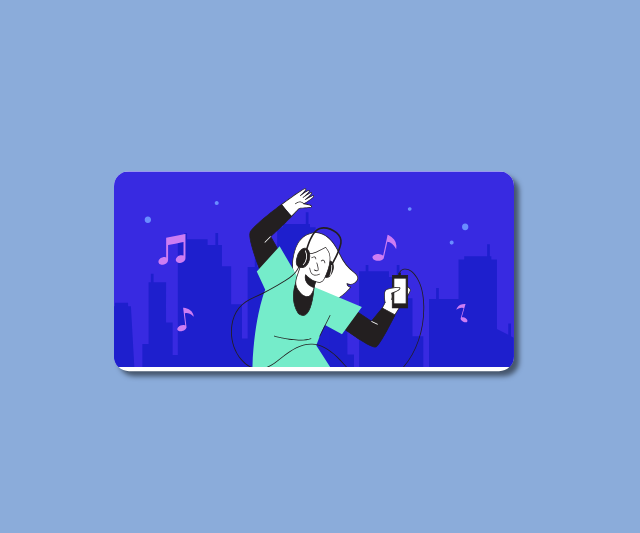
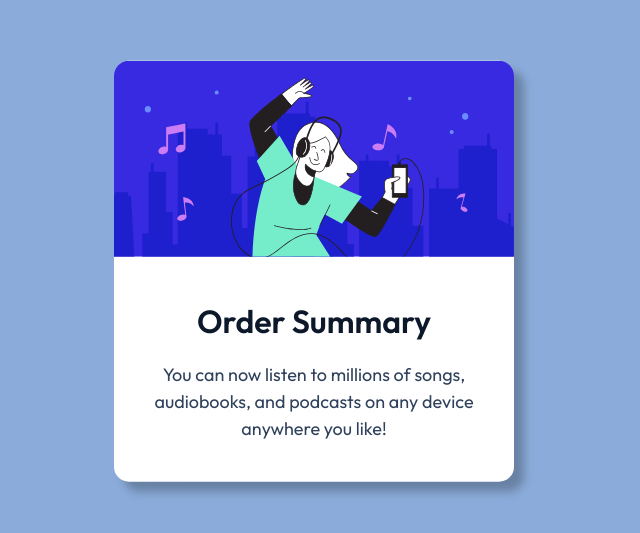
Before and after one commit to sparklaunch/01.OrderSummary, a Svelte app in the folder order-summary/: page / in a window 1280 px wide. Shown: the part 129-662 px from the top of the page, without its empty margins (326-966 px from the left). Built offline with nearby package versions, Linux system fonts and the light colour scheme.

Commit message:
Add the title

```diff
--- a/order-summary/src/components/Card.svelte
+++ b/order-summary/src/components/Card.svelte
@@ -1,16 +1,18 @@
 <script>
   import Hero from "./Hero.svelte";
+  import Title from "./Title.svelte";
 </script>
 
 <div id="card">
   <Hero />
+  <Title />
 </div>
 
 <style>
   #card {
     width: 400px;
     border-radius: 15px;
-    box-shadow: 5px 5px 5px rgba(0, 0, 0, 0.5);
+    box-shadow: 10px 10px 10px rgba(0, 0, 0, 0.25);
     background-color: white;
     position: fixed;
     top: 50%;
--- /dev/null
+++ b/order-summary/src/components/Title.svelte
@@ -0,0 +1,33 @@
+<svelte:head>
+  <link rel="preconnect" href="https://fonts.googleapis.com" />
+  <link rel="preconnect" href="https://fonts.gstatic.com" crossorigin />
+  <link
+    href="https://fonts.googleapis.com/css2?family=Outfit:wght@300;400;600&display=swap"
+    rel="stylesheet"
+  />
+</svelte:head>
+<div id="title">
+  <h1>Order Summary</h1>
+  <p>
+    You can now listen to millions of songs, audiobooks, and podcasts on any
+    device anywhere you like!
+  </p>
+</div>
+
+<style>
+  #title {
+    font-family: "Outfit", sans-serif;
+    padding: 40px;
+  }
+  #title > h1 {
+    color: hsl(217, 54%, 11%);
+    text-align: center;
+    margin-bottom: 20px;
+  }
+  #title > p {
+    color: hsl(215, 32%, 27%);
+    text-align: center;
+    line-height: 1.5;
+    font-size: 18px;
+  }
+</style>
```
